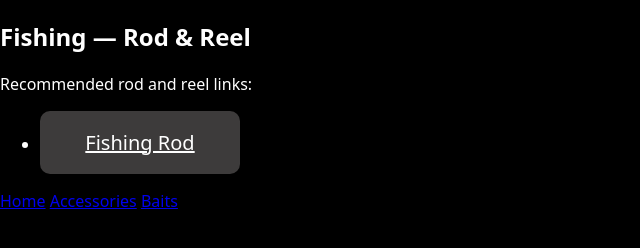
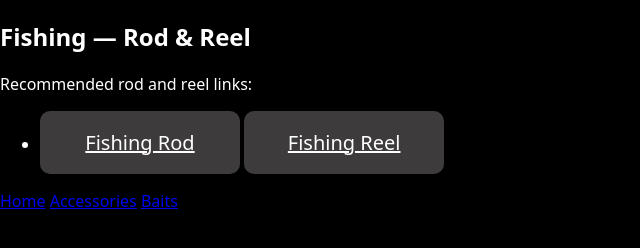
Before and after one commit to JGates-13/Christmas-Wants, a website: page public/fishing/rod-reel.html in a window 1280 px wide. Shown: the whole page, without its empty margins (0-640 px from the left). Drawn offline with Linux system fonts and the light colour scheme.

Commit message:
Update rod-reel.html

```diff
--- a/public/fishing/rod-reel.html
+++ b/public/fishing/rod-reel.html
@@ -15,6 +15,7 @@
             <ul>
                 <li>
                     <a class="rod-button" href="https://www.tacklewarehouse.com/Daiwa_Tatula_XT_Casting_Rods/descpage-DXC.html" target="_blank" rel="noopener">Fishing Rod</a>
+                    <a class="rod-button" href="https://www.basspro.com/p/shimano-slx-xt-baitcast-reel" target="_blank" rel="noopener">Fishing Reel</a>
                 </li>
             </ul>
 
```
